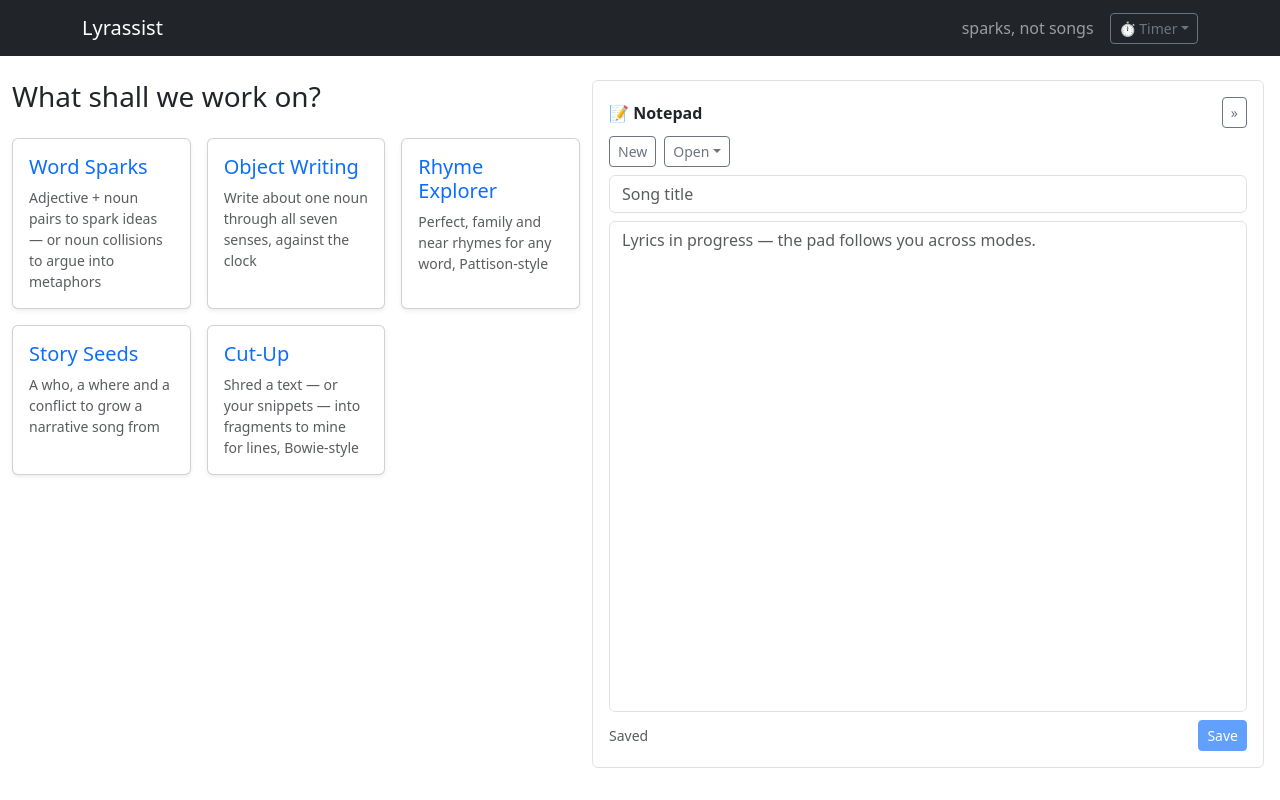
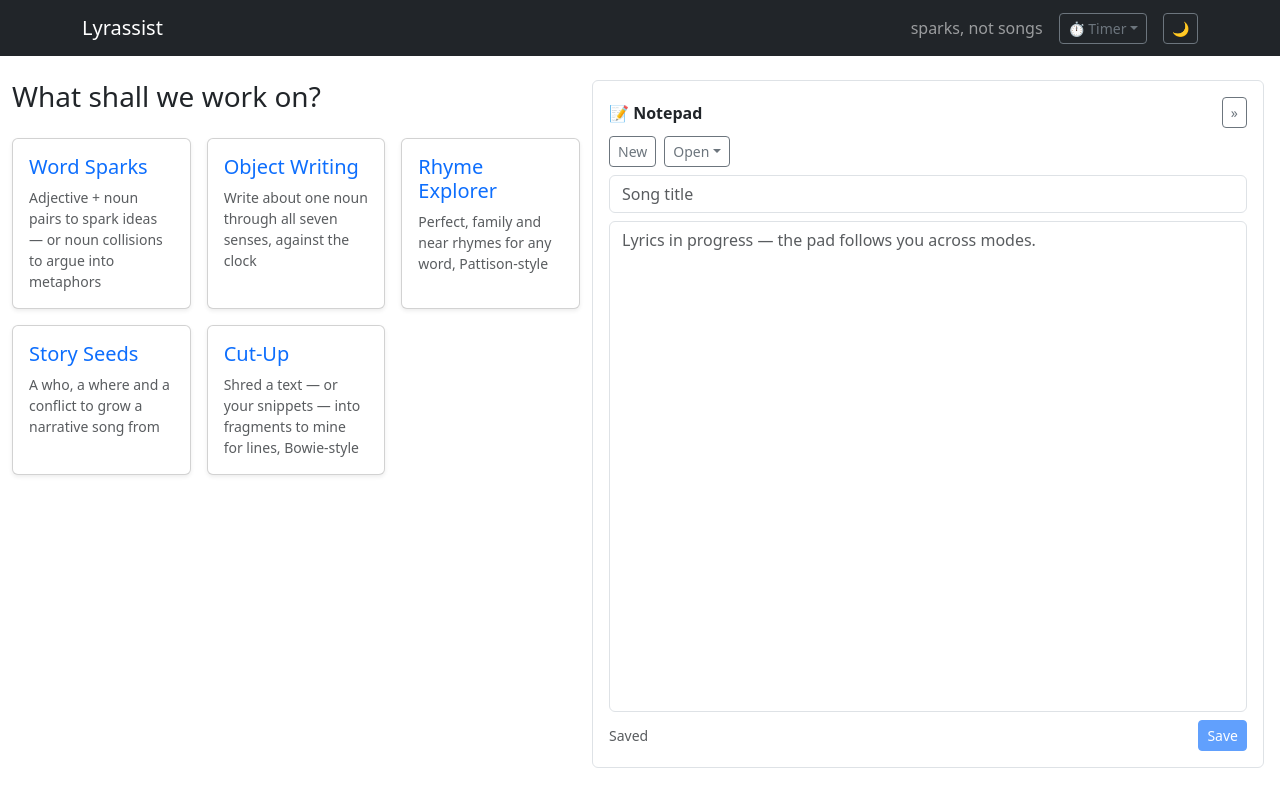
Before and after one commit to Medsko/lyrassist, a React (Vite) app in the folder frontend/: page / in a window 1280 px wide. Built offline with nearby package versions, Linux system fonts and the light colour scheme.

Commit message:
Dark mode; persist timer in session

```diff
--- a/frontend/src/App.tsx
+++ b/frontend/src/App.tsx
@@ -1,11 +1,23 @@
+import { useEffect, useState } from 'react'
 import { Button, Container, Navbar } from 'react-bootstrap'
 import { Link, Outlet } from 'react-router'
 import NotepadPanel from './notepad/NotepadPanel'
 import { useNotepad } from './notepad/NotepadContext'
+import { applyTheme, initialTheme, storeTheme, type Theme } from './theme'
 import TimerWidget from './timer/TimerWidget'
 
 function App() {
   const notepad = useNotepad()
+  const [theme, setTheme] = useState<Theme>(initialTheme)
+
+  useEffect(() => applyTheme(theme), [theme])
+
+  function toggleTheme() {
+    const next = theme === 'dark' ? 'light' : 'dark'
+    storeTheme(next)
+    setTheme(next)
+  }
+
   return (
     <>
       <Navbar bg="dark" data-bs-theme="dark" className="mb-4">
@@ -16,6 +28,14 @@ function App() {
           <div className="d-flex align-items-center gap-3">
             <Navbar.Text>sparks, not songs</Navbar.Text>
             <TimerWidget />
+            <Button
+              variant="outline-secondary"
+              size="sm"
+              onClick={toggleTheme}
+              title={theme === 'dark' ? 'Switch to light mode' : 'Switch to dark mode'}
+            >
+              {theme === 'dark' ? '☀️' : '🌙'}
+            </Button>
             <Button
               variant="outline-secondary"
               size="sm"
--- a/frontend/src/main.tsx
+++ b/frontend/src/main.tsx
@@ -12,7 +12,11 @@ import RhymeExplorer from './pages/RhymeExplorer.tsx'
 import StorySeeds from './pages/StorySeeds.tsx'
 import WordSparks from './pages/WordSparks.tsx'
 import { NotepadProvider } from './notepad/NotepadContext.tsx'
+import { applyTheme, initialTheme } from './theme.ts'
 import { TimerProvider } from './timer/TimerContext.tsx'
+
+// Set the color mode before the first paint to avoid a light-mode flash.
+applyTheme(initialTheme())
 
 const router = createBrowserRouter([
   {
--- /dev/null
+++ b/frontend/src/theme.ts
@@ -0,0 +1,19 @@
+const THEME_KEY = 'lyrassist.theme'
+
+export type Theme = 'light' | 'dark'
+
+/** The user's stored choice, falling back to the system preference. */
+export function initialTheme(): Theme {
+  const stored = localStorage.getItem(THEME_KEY)
+  if (stored === 'light' || stored === 'dark') return stored
+  return window.matchMedia('(prefers-color-scheme: dark)').matches ? 'dark' : 'light'
+}
+
+// Bootstrap color modes key off data-bs-theme on the root element.
+export function applyTheme(theme: Theme) {
+  document.documentElement.setAttribute('data-bs-theme', theme)
+}
+
+export function storeTheme(theme: Theme) {
+  localStorage.setItem(THEME_KEY, theme)
+}
--- a/frontend/src/timer/TimerContext.tsx
+++ b/frontend/src/timer/TimerContext.tsx
@@ -9,6 +9,14 @@ import {
 } from 'react'
 
 export type TimerStatus = 'idle' | 'running' | 'finished'
+
+// sessionStorage (not local): a timer belongs to one tab's writing session.
+const STORAGE_KEY = 'lyrassist.timer'
+
+interface StoredTimer {
+  endTime: number
+  durationSeconds: number
+}
 
 interface TimerState {
   status: TimerStatus
@@ -38,12 +46,11 @@ export function TimerProvider({ children }: { children: ReactNode }) {
     intervalRef.current = undefined
   }, [])
 
-  const start = useCallback(
-    (duration: number) => {
+  const beginTicking = useCallback(
+    (endTime: number) => {
       clearTick()
-      endTimeRef.current = Date.now() + duration * 1000
-      setDurationSeconds(duration)
-      setRemainingSeconds(duration)
+      endTimeRef.current = endTime
+      setRemainingSeconds(Math.max(0, Math.ceil((endTime - Date.now()) / 1000)))
       setStatus('running')
       intervalRef.current = setInterval(() => {
         const left = Math.max(0, Math.ceil((endTimeRef.current - Date.now()) / 1000))
@@ -57,13 +64,44 @@ export function TimerProvider({ children }: { children: ReactNode }) {
     [clearTick],
   )
 
+  const start = useCallback(
+    (duration: number) => {
+      const endTime = Date.now() + duration * 1000
+      sessionStorage.setItem(
+        STORAGE_KEY,
+        JSON.stringify({ endTime, durationSeconds: duration } satisfies StoredTimer),
+      )
+      setDurationSeconds(duration)
+      beginTicking(endTime)
+    },
+    [beginTicking],
+  )
+
+  // Resume a timer that survived a reload; one that ran out while the page
+  // was gone still deserves its "Time!" moment.
+  useEffect(() => {
+    const raw = sessionStorage.getItem(STORAGE_KEY)
+    if (!raw) return
+    try {
+      const { endTime, durationSeconds } = JSON.parse(raw) as Partial<StoredTimer>
+      if (typeof endTime !== 'number' || typeof durationSeconds !== 'number') return
+      setDurationSeconds(durationSeconds)
+      if (endTime > Date.now()) beginTicking(endTime)
+      else setStatus('finished')
+    } catch {
+      sessionStorage.removeItem(STORAGE_KEY)
+    }
+  }, [beginTicking])
+
   const cancel = useCallback(() => {
     clearTick()
+    sessionStorage.removeItem(STORAGE_KEY)
     setStatus('idle')
     setRemainingSeconds(0)
   }, [clearTick])
 
   const dismiss = useCallback(() => {
+    sessionStorage.removeItem(STORAGE_KEY)
     setStatus('idle')
     setRemainingSeconds(0)
   }, [])
```
Also changed, not shown: 1 other file (tests, documents, lock files or other folders).
